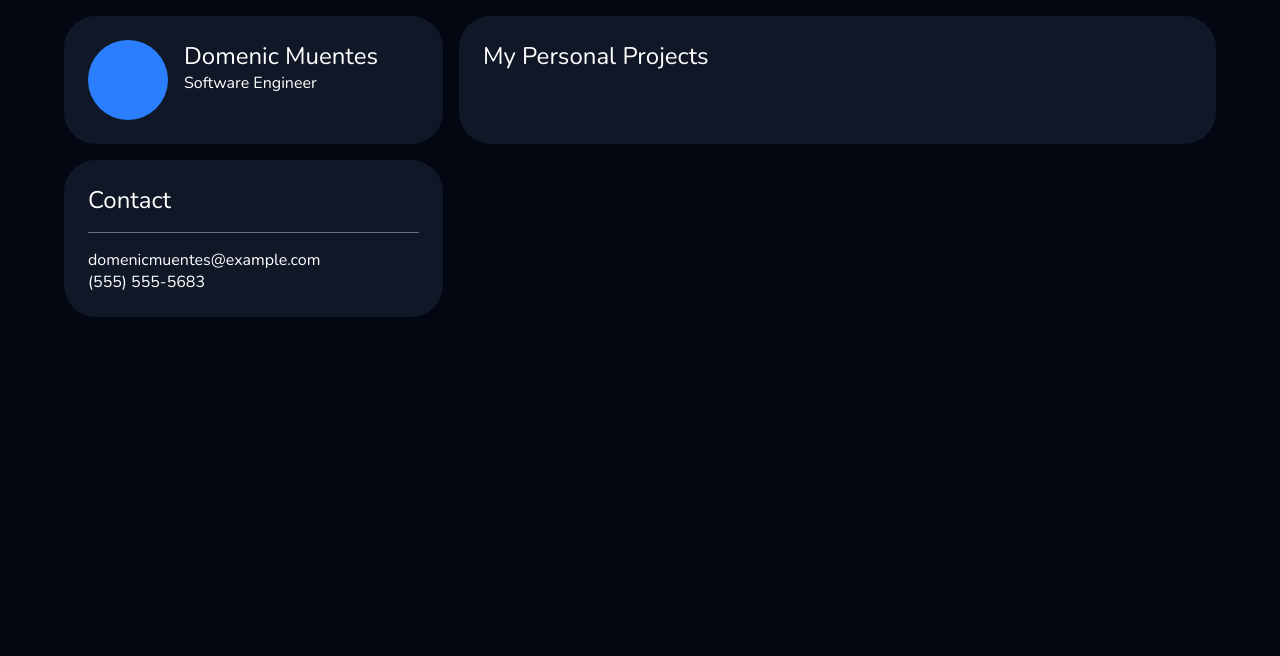
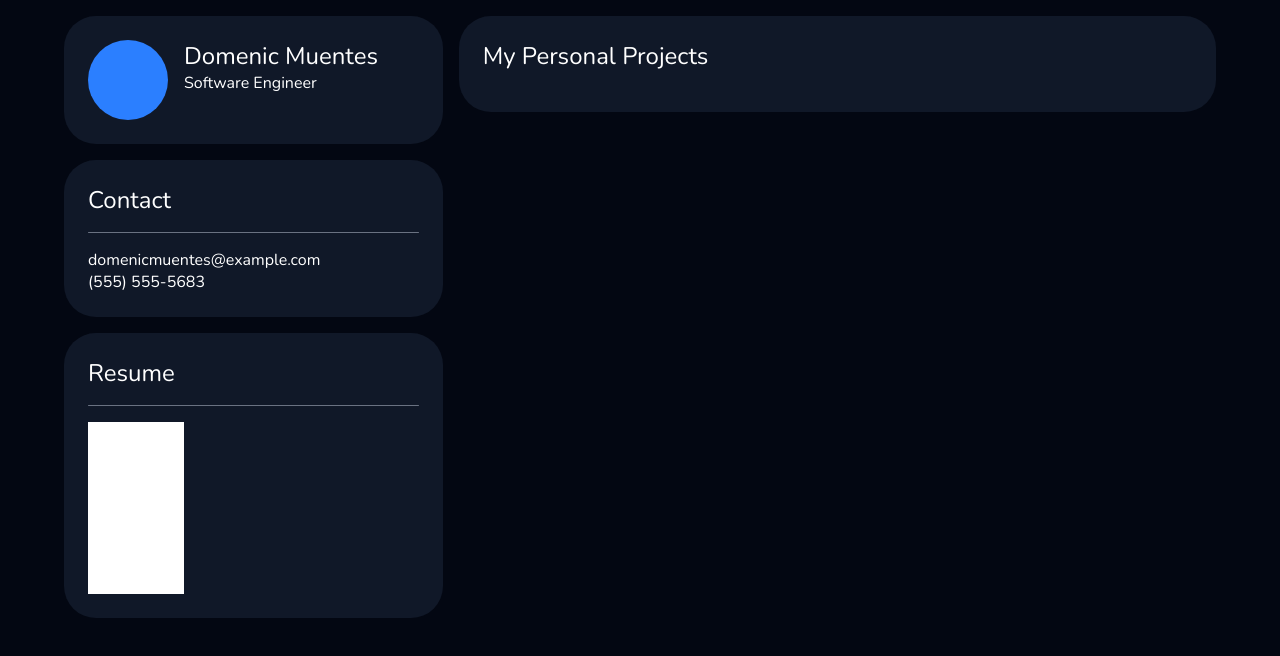
Before and after one commit to domuen/portfolio-domuen, a SvelteKit app: page / in a window 1280 px wide. Shown: the top 656 px of the page. Built offline with nearby package versions, Linux system fonts and the light colour scheme.

Commit message:
fix: swap page grid layout

```diff
--- a/src/routes/+page.svelte
+++ b/src/routes/+page.svelte
@@ -2,10 +2,11 @@
 	import ProjectCard from '../components/ProjectCard.svelte';
 </script>
 
-<!-- TODO: investigate this flex direction responsiveness bug -->
-<div class="flex lg:flex-col items-center p-4 gap-4">
-	<div class="flex lg:flex-row flex-col w-6xl gap-4 overflow-hidden">
-		<div class="flex flex-col lg:w-1/3 w-full p-6 gap-4 bg-gray-900 rounded-4xl">
+<div class="flex justify-center p-4 gap-4">
+	<div class="flex lg:flex-row flex-col w-6xl gap-4">
+		<!-- left column -->
+		<div class="flex flex-col lg:w-1/3 w-full gap-4">
+			<div class="flex flex-col w-full p-6 gap-4 bg-gray-900 rounded-4xl">
 				<div class="flex gap-4">
 					<div class="w-20 h-20 bg-blue-500 rounded-full"></div>
 					<div>
@@ -24,9 +25,29 @@
 				</div>
 			</div>
 
-		<!-- <div class="h-px mx-6 bg-gray-500 rounded-full"></div> -->
+			<div class="lg:flex hidden flex-col w-full p-6 gap-4 bg-gray-900 rounded-4xl">
+				<h2>Contact</h2>
 
-		<div class="flex flex-col lg:w-2/3 w-full p-6 gap-4 bg-gray-900 rounded-4xl">
+				<div class="h-px bg-gray-500 rounded-full"></div>
+
+				<div>
+					<p>domenicmuentes@example.com</p>
+					<p>(555) 555-5683</p>
+				</div>
+			</div>
+
+			<div class="lg:flex hidden flex-col w-full p-6 gap-4 bg-gray-900 rounded-4xl">
+				<h2>Resume</h2>
+
+				<div class="h-px bg-gray-500 rounded-full"></div>
+
+				<div class="w-24 h-43 bg-white"></div>
+			</div>
+		</div>
+
+		<!-- right column -->
+		<div class="flex flex-col lg:w-2/3 w-full gap-4">
+			<div class="flex flex-col w-full p-6 gap-4 bg-gray-900 rounded-4xl">
 				<h2>My Personal Projects</h2>
 
 				<div class="flex lg:flex-row flex-col flex-wrap gap-3 max-w-fit">
@@ -39,19 +60,5 @@
 				</div>
 			</div>
 		</div>
-
-	<div class="lg:flex hidden lg:flex-row flex-col w-6xl gap-4 overflow-hidden">
-		<div class="flex flex-col lg:w-1/3 w-full p-6 gap-4 bg-gray-900 rounded-4xl">
-			<h2>Contact</h2>
-
-			<div class="h-px bg-gray-500 rounded-full"></div>
-
-			<div>
-				<p>domenicmuentes@example.com</p>
-				<p>(555) 555-5683</p>
 	</div>
 </div>
-
-		<div class="lg:w-2/3 w-full"></div>
-	</div>
-</div>
```
Lines whose indentation alone changed are shown as unchanged.
